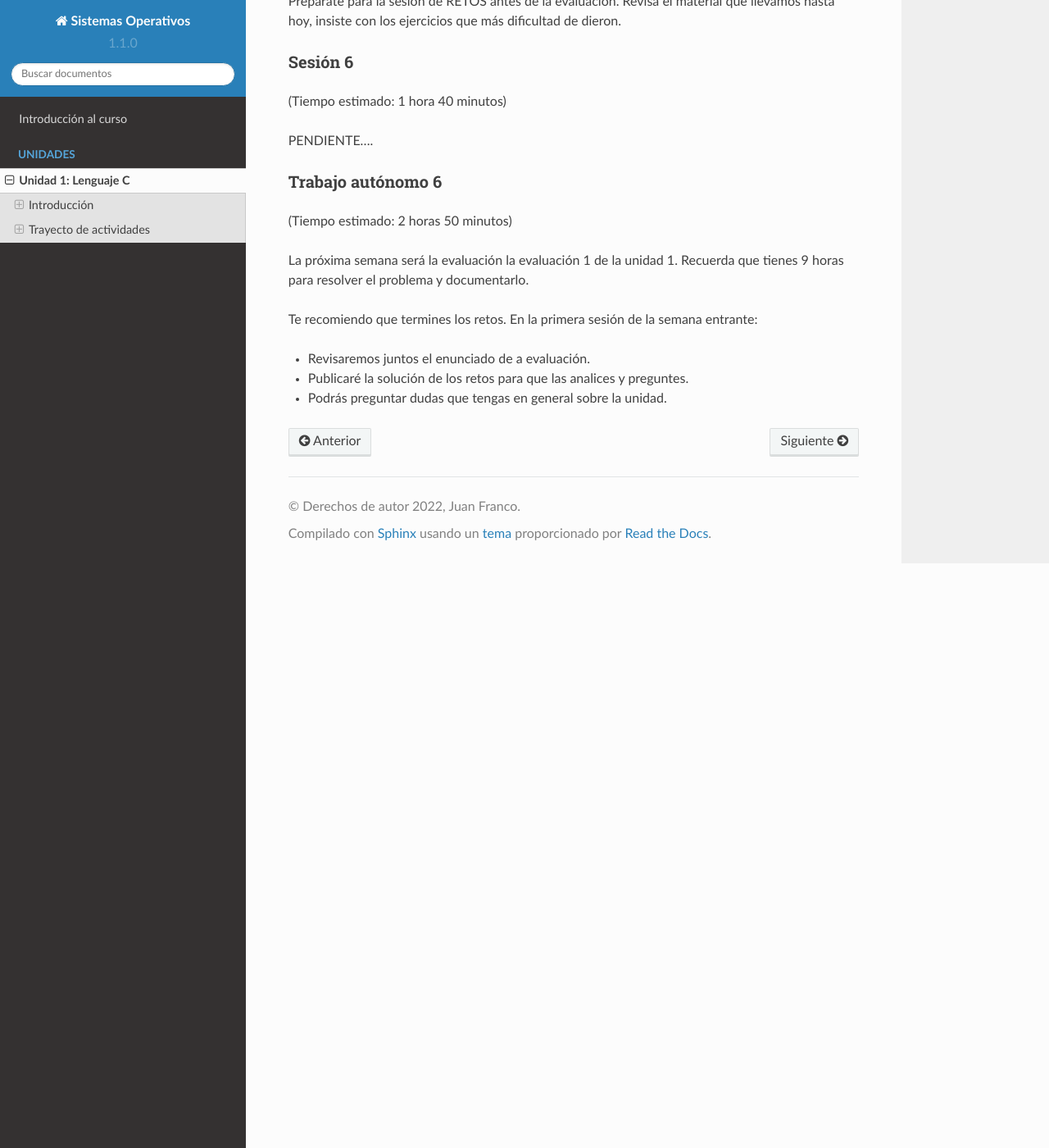
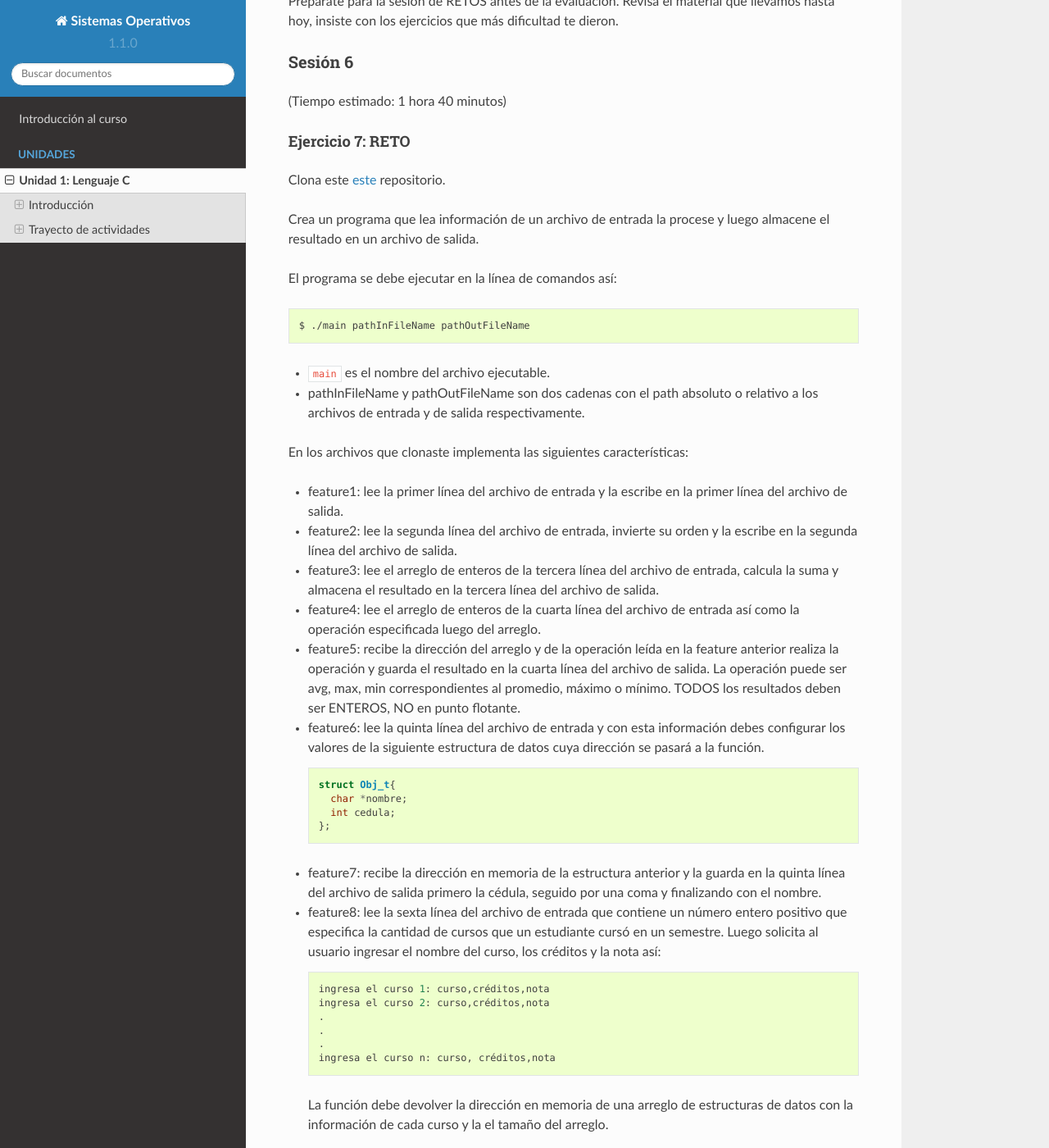
Before and after one commit to juanferfranco/sistemasoperativos, a Sphinx documentation site: the page built from docs/_unidad1/unidad1.rst, in a window 1280 px wide and 1400 px high, scrolled down 3501 px. Shown: the whole window at 82% size. Built offline with Sphinx 7.4.7 and the Read the Docs theme 2.0.0, drawn with Linux system fonts in a browser that asks for light colours; pages that are not in the unit, such as notebooks, are missing from menus; some of the changed lines change nothing that is shown; some of the changed text lies outside the part shown.

Commit message:
update sesion 6 and add reto

```diff
--- a/docs/_unidad1/unidad1.rst
+++ b/docs/_unidad1/unidad1.rst
@@ -171,175 +171,99 @@ Trabajo autónomo 5
 
 Prepárate para la sesión de RETOS antes de la evaluación. Revisa
 el material que llevamos hasta hoy, insiste con los ejercicios
-que más dificultad de dieron.
+que más dificultad te dieron.
 
 Sesión 6
 *************
 (Tiempo estimado: 1 hora 40 minutos)
 
-PENDIENTE....
+Ejercicio 7: RETO
+^^^^^^^^^^^^^^^^^^
 
-..
-  Realiza un fork de `este <https://github.com/juanferfranco/evaluacionUnidad1-2021-20>`__ repositorio en
-  tu cuenta y realiza un clon para trabajar en un tu equipo local.
+Clona este `este <https://github.com/juanferfranco/evaluacionUnidad1-2021-20>`__
+repositorio.
 
-  Debes hacer al menos un commit por feature implementada y probada.
+Crea un programa que lea información de un archivo de entrada
+la procese y luego almacene el resultado en un archivo de salida.
 
-  Crea un programa que lea información de un archivo de entrada
-  la procese y luego la almacene en un archivo de salida. El programa se debe ejecutar
-  en la línea de comandos así:
+El programa se debe ejecutar en la línea de comandos así:
+
+.. code-block:: bash
+
+    $ ./main pathInFileName pathOutFileName
+
+* ``main`` es el nombre del archivo ejecutable.
+* pathInFileName y pathOutFileName son dos cadenas con el path absoluto o
+  relativo a los archivos de entrada y de salida respectivamente.
+
+En los archivos que clonaste implementa las siguientes características:
+
+* feature1: lee la primer línea del archivo de entrada y la escribe en
+  la primer línea del archivo de salida.
+* feature2: lee la segunda línea del archivo de entrada, invierte su orden y
+  la escribe en la segunda línea del archivo de salida.
+* feature3: lee el arreglo de enteros de la tercera línea del archivo de entrada, calcula la suma y
+  almacena el resultado en la tercera línea del archivo de salida.
+* feature4: lee el arreglo de enteros de la cuarta línea del archivo de entrada así como la operación
+  especificada luego del arreglo.
+* feature5: recibe la dirección del arreglo y de la operación leída en la feature anterior
+  realiza la operación y guarda el resultado en la cuarta línea del archivo de salida.
+  La operación puede ser avg, max, min correspondientes al promedio,
+  máximo o mínimo. TODOS los resultados deben ser ENTEROS, NO en punto flotante.
+* feature6: lee la quinta línea del archivo de entrada y con esta información debes configurar los valores
+  de la siguiente estructura de datos cuya dirección se pasará a la función.
+
+  .. code-block:: c
+
+      struct Obj_t{
+        char *nombre;
+        int cedula;
+      };
+
+* feature7: recibe la dirección en memoria de la estructura anterior y la guarda en la quinta línea del
+  archivo de salida primero la cédula, seguido por una coma y finalizando con el nombre.
+* feature8: lee la sexta línea del archivo de entrada que contiene un número entero positivo que especifica
+  la cantidad de cursos que un estudiante cursó en un semestre. Luego solicita al usuario ingresar el nombre
+  del curso, los créditos y la nota así:
 
   .. code-block:: bash
 
-      $ ./main pathInFileName pathOutFileName
+    ingresa el curso 1: curso,créditos,nota
+    ingresa el curso 2: curso,créditos,nota
+    .
+    .
+    .
+    ingresa el curso n: curso, créditos,nota
 
-  * ``main`` es el nombre del archivo ejecutable.
-  * pathInFileName y pathOutFileName son dos cadenas con el path absoluto o relativo a los archivos
-    de entrada y de salida respectivamente.
+  La función debe devolver la dirección en memoria de una arreglo de estructuras de datos con la información
+  de cada curso y la el tamaño del arreglo.
 
-  Para entender cómo leer el path de los archivos de entrada y de salida vas a analizar el
-  siguiente programa:
-
-  .. code-block:: c
-
-    #include <stdio.h>
-    #include <stdlib.h>
-
-    int main(int argc, char *argv[]){
-
-        for(int i = 0; i < argc; i++){
-            printf("argv[%d]: %s\n",i,argv[i]);
-        }
-        return EXIT_SUCCESS;
-    }
-
-  Ahora ejecuta el programa así:
+* feature9: finalmente, calcula el `promedio ponderado <https://en.wikipedia.org/wiki/Weighted_arithmetic_mean>`__
+  del semestre. Pregunta al usuario si desea almacenar la información la información en el archivo de salida así:
 
   .. code-block:: bash
 
-      $ ./main
+    deseas almacenar la información (s) o (n):
 
-  y así:
+  Si el usuario contesta n, debes guardar en la línea 6 del archivo de salida el promedio ponderado. Si el usuario
+  contesta y, debes guardar, desde la línea 6 del archivo de salida, la información ingresada así:
 
   .. code-block:: bash
 
-      $ ./main arg1 arg2 arg3
-
-  Implementa las siguientes características:
-
-
-  * feature1: lee la primer línea del archivo de entrada y la escribe en la primer línea del archivo
-    de salida.
-  * feature2: lee la segunda línea del archivo de entrada, invierte su orden y la escribe en la segunda
-    línea del archivo de salida.
-  * feature3: lee el arreglo de enteros de la tercera línea del archivo de entrada, calcula la suma y
-    almacena el resultado en la tercera línea del archivo de salida.
-  * feature4: lee el arreglo de enteros de la cuarta línea del archivo de entrada así como la operación
-    especificada luego del arreglo, separada por un espacio.
-  * feature5: recibe la dirección del arreglo y de la operación leída en la feature anterior
-    realiza la operación y guarda el resultado en la cuarta línea del archivo de salida.
-    La operación puede ser avg, max, min correspondientes al promedio,
-    máximo o mínimo. TODOS los resultados deben ser ENTEROS, NO en punto flotante.
-  * feature6: lee la quinta línea del archivo de entrada y con esta información debes configurar los valores
-    de la siguiente estructura de datos cuya dirección se pasará a la función.
-
-    .. code-block:: c
-
-        struct Obj_t{
-          char *nombre;
-          int cedula;
-        };
-
-  * feature7: recibe la dirección en memoria de la estructura anterior y la guarda en la quinta línea del
-    archivo de salida primero la cédula, seguido por una coma y finalizando con el nombre.
-  * feature8: lee la sexta línea del archivo de entrada que contiene un número entero positivo que especifica
-    la cantidad de cursos que un estudiante cursó en un semestre. Luego solicita al usuario ingresar el nombre
-    del curso, los créditos y la nota así:
-
-    .. code-block:: bash
-
-      ingresa el curso 1: curso,créditos,nota
-      ingresa el curso 2: curso,créditos,nota
+      curso,créditos,nota
+      curso,créditos,nota
       .
       .
       .
-      ingresa el curso n: curso, créditos,nota
+      curso,créditos,nota
+      promedio ponderado: valor_calculado
 
-    La función debe devolver la dirección en memoria de una arreglo de estructuras de datos con la información
-    de cada curso y la el tamaño del arreglo.
-
-  * feature9: finalmente, calcula el `promedio ponderado <https://en.wikipedia.org/wiki/Weighted_arithmetic_mean>`__
-    del semestre. Pregunta al usuario si desea almacenar la información la información en el archivo de salida así:
-
-    .. code-block:: bash
-
-      deseas almacenar la información (s) o (n):
-
-    Si el usuario contesta n, debes guardar en la línea 6 del archivo de salida el promedio ponderado. Si el usuario
-    contesta y, debes guardar, desde la línea 6 del archivo de salida, la información ingresada así:
-
-    .. code-block:: bash
-
-        curso,créditos,nota
-        curso,créditos,nota
-        .
-        .
-        .
-        curso,créditos,nota
-        promedio ponderado: valor_calculado
-
-  Entregables
-  ##############
-
-  Sube a `este <https://www.dropbox.com/request/00FNXAYWLqVG5dkCQoRr>`__
-  enlace un archivo pdf nombrado con los nueve dígitos que componen tu ID.
-  Por ejemplo: 000008716.pdf. El archivo debe tener lo siguiente:
-
-  * Tu nombre completo.
-  * Evaluación de la unidad 1 y la fecha en la cual vas subir el archivo.
-  * Sección 1: la dirección https de tu repositorio en GitHub para poder clonar el proyecto. La URL
-    debe comenzar con ``https`` y terminar con ``.git``.
-  * Sección 2: el enlace a un video que muestre todas las features solicitadas funcionando.
-
-  Criterios de evaluación
-  ##########################
-
-  Cada feature completa y con TODOS los requisitos solicitados te da los puntos que se muestran. Ten presenta
-  que no se darán puntos intermedios por una feature incompleta o que no cumpla todos los requisitos.
-
-  * feature1: 0.5
-  * feature2: 0.5
-  * feature3: 0.5
-  * feature4: 0.5
-  * feature5: 0.5
-  * feature6: 0.5
-  * feature7: 0.5
-  * feature8: 0.5
-  * feature9: 0.5
-  * Liberar correctamente TODA la memoria reservada y cerrar todos los archivos abiertos: 0.5
+* feature10: libera correctamente TODA la memoria reservada y cerrar todos
+  los archivos abiertos.
 
 Trabajo autónomo 6
 *********************
 (Tiempo estimado: 2 horas 50 minutos)
 
-La próxima semana será la evaluación la evaluación 1 de la unidad 1.
-Recuerda que tienes 9 horas para resolver el problema y documentarlo.
-
-Te recomiendo que termines los retos. En la primera sesión de la semana
-entrante:
-
-* Revisaremos juntos el enunciado de a evaluación.
-* Publicaré la solución de los retos para que las analices y preguntes.
-* Podrás preguntar dudas que tengas en general sobre la unidad.
-
-..
-  Ejercicio X: herramientas
-  ^^^^^^^^^^^^^^^^^^^^^^^^^^
-
-  En este ejercicio comprenderás en detalle los pasos necesarios para transformar un programa en C a
-  lenguaje de máquina.
-
-  .. toctree::
-    :maxdepth: 3
-
-    Herramientas <./tools>
+Termina el reto de la sesión. En la sesión del lunes resolveremos dudas
+de la unidad 1 y del reto.
```
